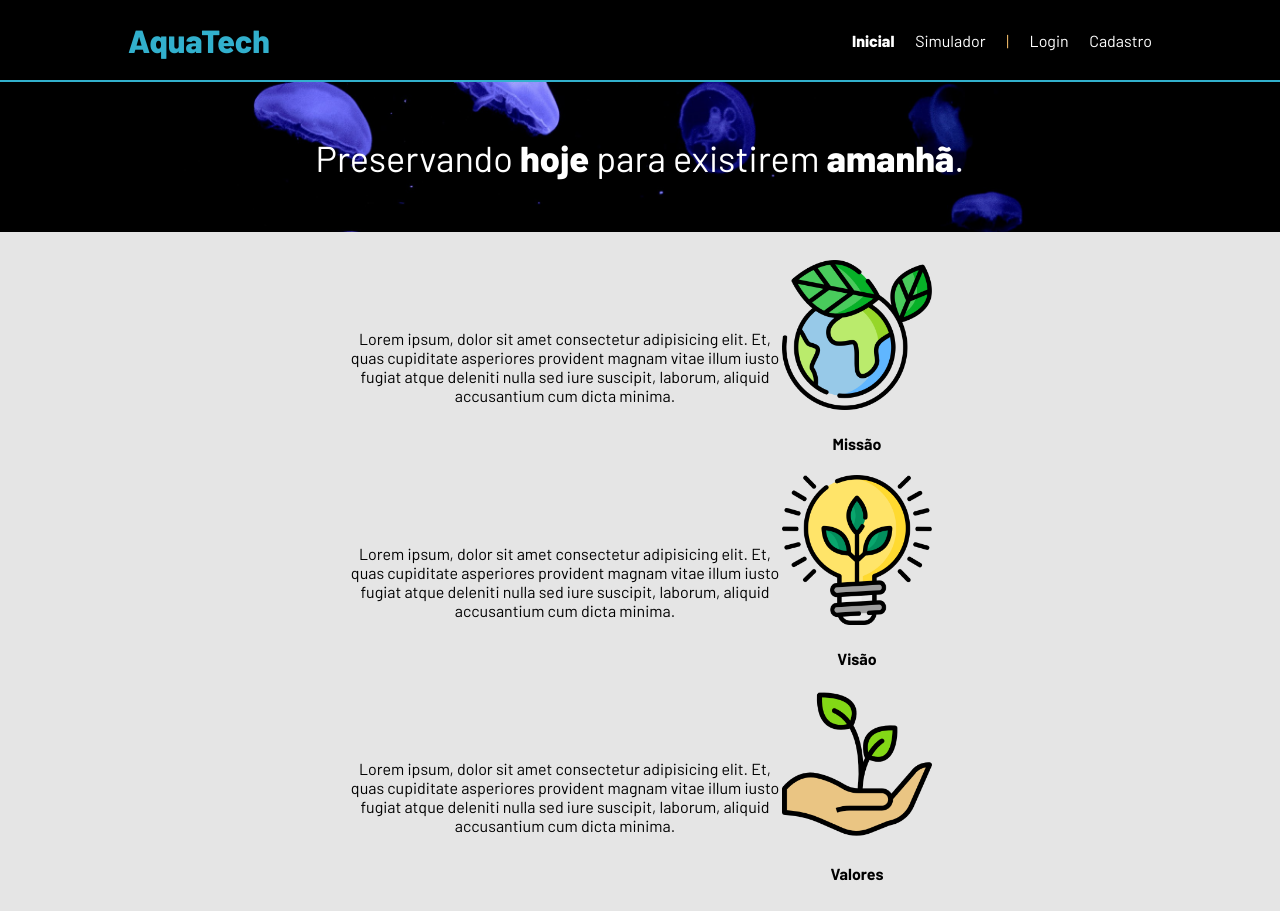
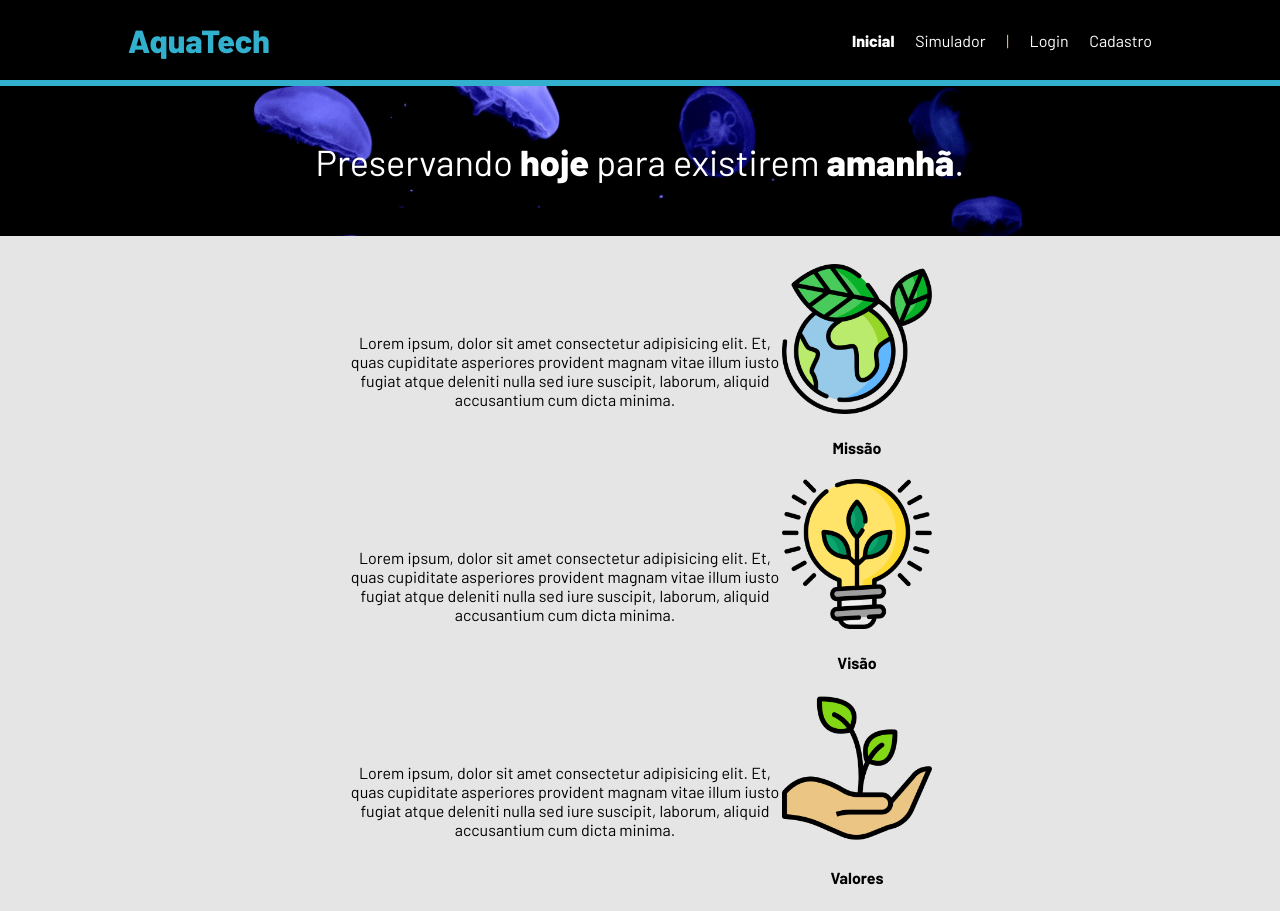
Before and after one commit to ViniDiasOF/AtividadeCSS-AquaTech, a plain HTML site: page atividadeCSS/index.html in a window 1280 px wide. Shown: the top 911 px of the page. Drawn offline with Linux system fonts and the light colour scheme.

Commit message:
Engrossando a margem da Navbar

```diff
--- a/atividadeCSS/styles/style.css
+++ b/atividadeCSS/styles/style.css
@@ -18,7 +18,7 @@ body {
 
 .header {
     height: var(--tamanho-header);
-    border-bottom: 2px solid #32b0cd;
+    border-bottom: 6px solid #32b0cd;
 }
 
 .container {
```
